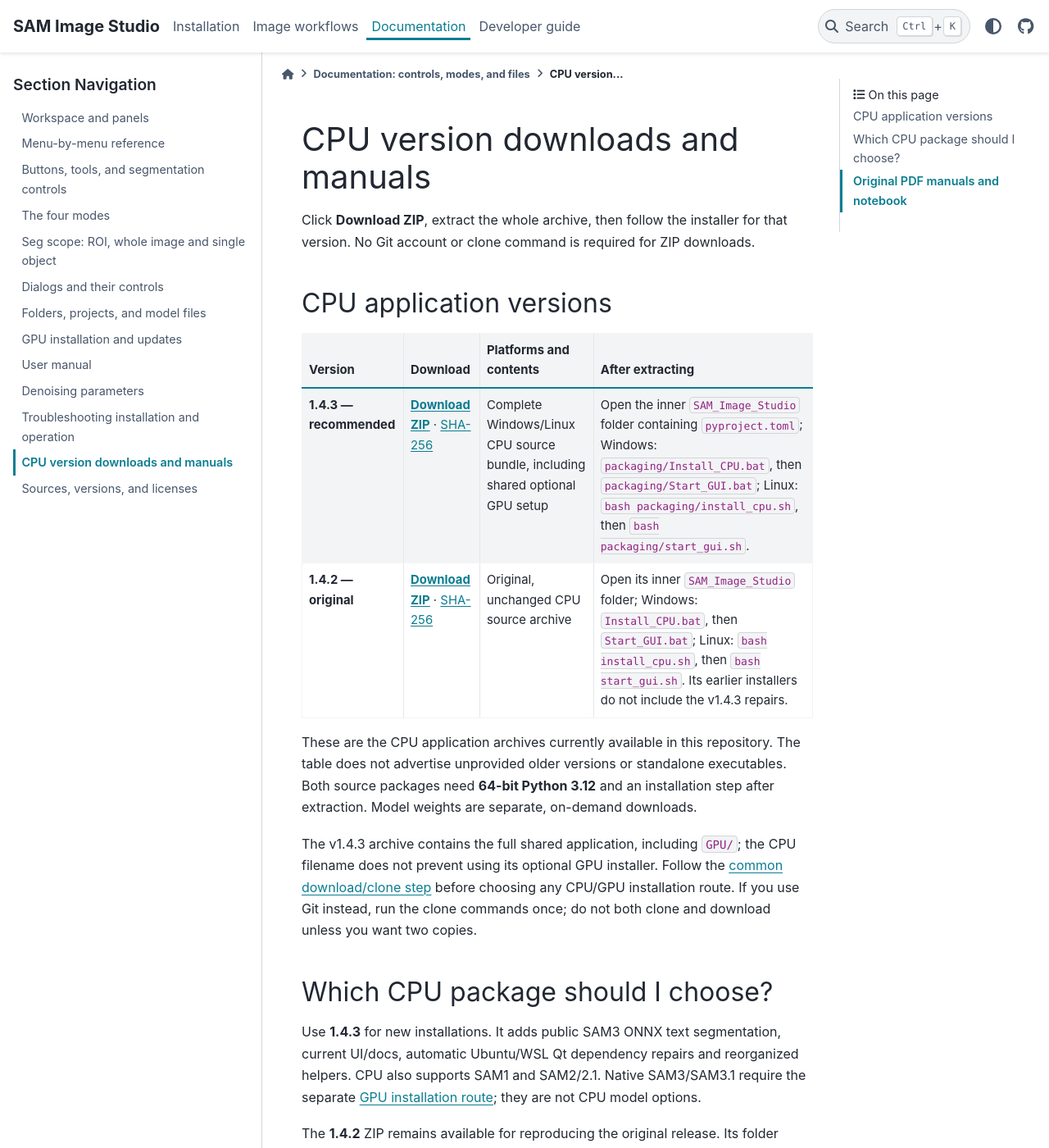
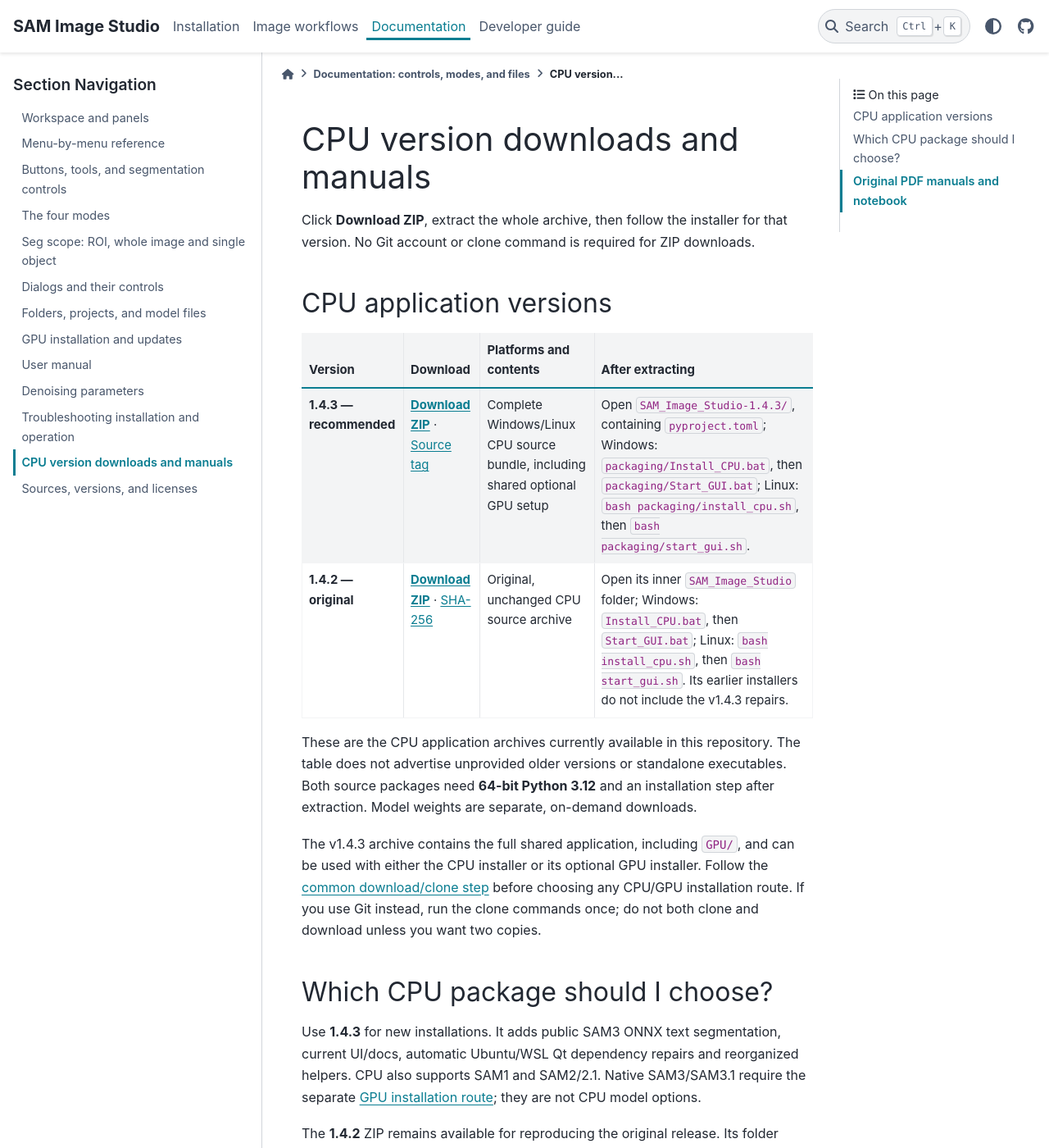
Before and after one commit to iceaiai/SAM_Image_Studio, a Sphinx documentation site: the page built from docs/source/downloads.md, in a window 1280 px wide and 1400 px high. Shown: the whole window at 82% size. Built offline with Sphinx 7.4.7 and the PyData theme 0.15.4, drawn with Linux system fonts in a browser that asks for light colours; pages that are not in the unit, such as notebooks, are missing from menus.

Commit message:
Use version-tagged source downloads without release attachment uploads

```diff
--- a/docs/source/downloads.md
+++ b/docs/source/downloads.md
@@ -7,7 +7,7 @@
 
 | Version | Download | Platforms and contents | After extracting |
 | --- | --- | --- | --- |
-| **1.4.3 — recommended** | **[Download ZIP](https://github.com/iceaiai/SAM_Image_Studio/releases/download/v1.4.3/SAM_Image_Studio_v1.4.3_CPU.zip)** · [SHA-256](https://github.com/iceaiai/SAM_Image_Studio/releases/download/v1.4.3/SHA256SUMS) | Complete Windows/Linux CPU source bundle, including shared optional GPU setup | Open the inner `SAM_Image_Studio` folder containing `pyproject.toml`; Windows: `packaging/Install_CPU.bat`, then `packaging/Start_GUI.bat`; Linux: `bash packaging/install_cpu.sh`, then `bash packaging/start_gui.sh`. |
+| **1.4.3 — recommended** | **[Download ZIP](https://github.com/iceaiai/SAM_Image_Studio/archive/refs/tags/v1.4.3.zip)** · [Source tag](https://github.com/iceaiai/SAM_Image_Studio/tree/v1.4.3) | Complete Windows/Linux CPU source bundle, including shared optional GPU setup | Open `SAM_Image_Studio-1.4.3/`, containing `pyproject.toml`; Windows: `packaging/Install_CPU.bat`, then `packaging/Start_GUI.bat`; Linux: `bash packaging/install_cpu.sh`, then `bash packaging/start_gui.sh`. |
 | **1.4.2 — original** | **[Download ZIP](https://raw.githubusercontent.com/iceaiai/SAM_Image_Studio/main/uploads/SAM_Image_Studio_v1.4.2_CPU.zip)** · [SHA-256](https://raw.githubusercontent.com/iceaiai/SAM_Image_Studio/main/uploads/SHA256SUMS) | Original, unchanged CPU source archive | Open its inner `SAM_Image_Studio` folder; Windows: `Install_CPU.bat`, then `Start_GUI.bat`; Linux: `bash install_cpu.sh`, then `bash start_gui.sh`. Its earlier installers do not include the v1.4.3 repairs. |
 
 These are the CPU application archives currently available in this repository.
@@ -15,8 +15,8 @@
 Both source packages need **64-bit Python 3.12** and an installation step after
 extraction. Model weights are separate, on-demand downloads.
 
-The v1.4.3 archive contains the full shared application, including `GPU/`; the
-CPU filename does not prevent using its optional GPU installer. Follow the
+The v1.4.3 archive contains the full shared application, including `GPU/`, and
+can be used with either the CPU installer or its optional GPU installer. Follow the
 [common download/clone step](installation.md#first-for-every-route-download-extract-or-clone)
 before choosing any CPU/GPU installation route. If you use Git instead, run the
 clone commands once; do not both clone and download unless you want two copies.
--- a/docs/tools/check_website.py
+++ b/docs/tools/check_website.py
@@ -55,7 +55,7 @@
  assert page.url.endswith('/downloads.html')
  downloads=page.locator('article').get_by_role('link',name='Download ZIP',exact=True)
  assert downloads.count()==2
- assert downloads.nth(0).get_attribute('href').endswith('/v1.4.3/SAM_Image_Studio_v1.4.3_CPU.zip')
+ assert downloads.nth(0).get_attribute('href').endswith('/archive/refs/tags/v1.4.3.zip')
  assert downloads.nth(1).get_attribute('href').endswith('/uploads/SAM_Image_Studio_v1.4.2_CPU.zip')
  page.screenshot(path='/tmp/samstudio-downloads-desktop.png',full_page=True)
  page.goto(base+'/installation.html',wait_until='networkidle')
```
Also changed, not shown: GPU/INSTALLATION.md (+4 -4 lines), README.md (+5 -4 lines), docs/source/installation-gpu.md (+2 -2 lines), docs/source/installation.md (+2 -2 lines), GPU/README.md, packaging/README.md.
